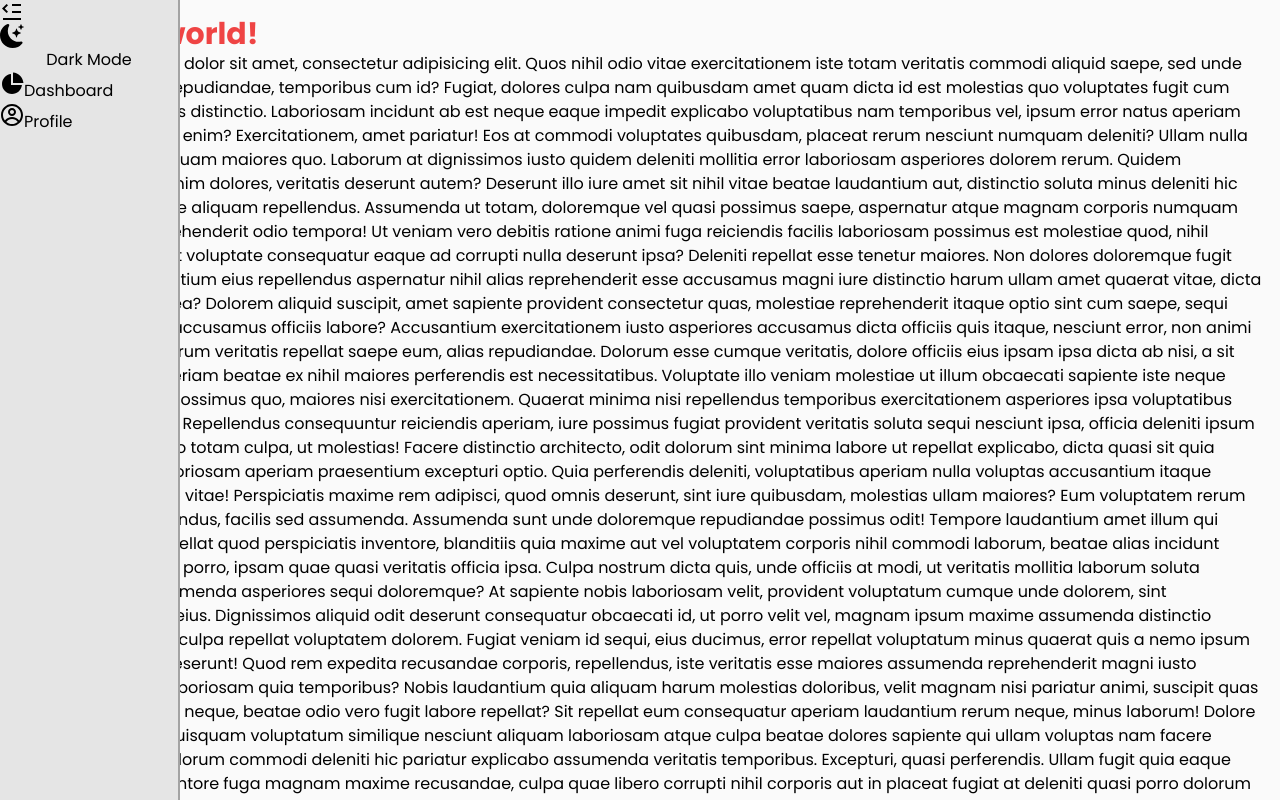
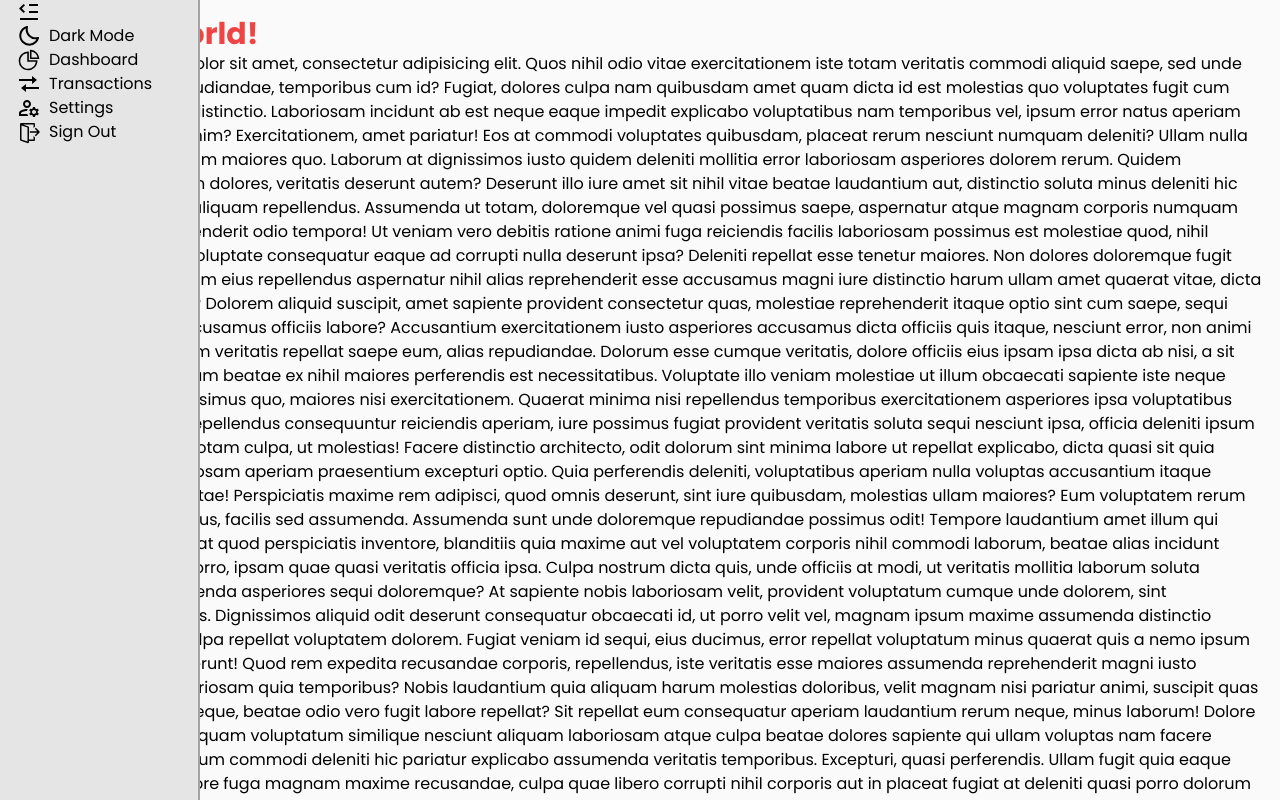
Before and after one commit to BolaGhaly/Admin-Dashboard, a Next.js app: page / in a window 1280 px wide. Both pictures are taken after a click on the button 29 px from the left and 12 px from the top of the page. Shown: the top 800 px of the page. Built offline with nearby package versions, Linux system fonts and the light colour scheme.

Commit message:
Update sideBar + logos

```diff
--- a/components/Sidebar.tsx
+++ b/components/Sidebar.tsx
@@ -17,30 +17,41 @@ const Sidebar = () => {
   return (
     <nav
       className={`fixed min-h-full top-0 left-0 border-r-2 border-neutral-400 ${
-        openSideBar ? "w-[180px]" : "w-[60px]"
+        openSideBar ? "w-[200px]" : "w-[60px]"
       } ${darkMode ? "bg-neutral-700" : "bg-neutral-200"}`}
       ref={ref}
     >
-      <div className={`flex flex-col ${openSideBar ? "" : "items-center"}`}>
+      <div
+        className={`flex flex-col ${
+          openSideBar ? "pl-[17px]" : "items-center"
+        }`}
+      >
         <button
-          className="text-2xl"
+          className={`text-2xl ${darkMode ? "text-white" : "text-black"}`}
           onClick={() => dispatch(openSideBarReverse())}
         >
           {openSideBar ? <Icon name="leftArrow" /> : <Icon name="rightArrow" />}
         </button>
 
         <div className="flex flex-col">
-          <button>
-            <Icon
-              name="darkMode"
-              className={`text-2xl ${darkMode ? "text-white" : "text-black"}`}
-              onClick={() => dispatch(toggledarkMode())}
-            />
-            {openSideBar ? "Dark Mode" : ""}
+          <button
+            className={`flex items-center ${
+              darkMode ? "text-white" : "text-black"
+            }`}
+            onClick={() => dispatch(toggledarkMode())}
+          >
+            <Icon name="darkMode" className="text-2xl" />
+            <span className={`pl-2 ${openSideBar ? "" : "hidden"}`}>
+              Dark Mode
+            </span>
           </button>
           {navData.map((item) => {
             return (
-              <Link key={item.id} href={item.link}>
+              <Link
+                key={item.id}
+                href={item.link}
+                className={`flex items-center`}
+              >
                 <button
                   className={`text-2xl ${
                     darkMode ? "text-white" : "text-black"
@@ -48,12 +59,26 @@ const Sidebar = () => {
                 >
                   <Icon name={`${item.icon}`} />
                 </button>
-                <span className={`${openSideBar ? "" : "hidden"}`}>
+                <span
+                  className={`pl-2 ${openSideBar ? "" : "hidden"} ${
+                    darkMode ? "text-white" : "text-black"
+                  }`}
+                >
                   {item.text}
                 </span>
               </Link>
             );
           })}
+          <button
+            className={`flex items-center ${
+              darkMode ? "text-white" : "text-black"
+            }`}
+          >
+            <Icon name="signOut" className="text-2xl" />
+            <span className={`pl-2 ${openSideBar ? "" : "hidden"}`}>
+              Sign Out
+            </span>
+          </button>
         </div>
       </div>
     </nav>
--- a/utils/sideNavBar.tsx
+++ b/utils/sideNavBar.tsx
@@ -1,14 +1,18 @@
 import { RiMenuFoldLine, RiMenuUnfoldLine } from "react-icons/ri";
-import { RiPieChart2Fill } from "react-icons/ri";
-import { CgProfile } from "react-icons/cg";
-import { BsFillMoonStarsFill } from "react-icons/bs";
+import { AiOutlinePieChart } from "react-icons/ai";
+import { MdOutlineManageAccounts } from "react-icons/md";
+import { BiTransfer } from "react-icons/bi";
+import { VscSignOut } from "react-icons/vsc";
+import { BiMoon } from "react-icons/bi";
 
 const iconTypes = {
   rightArrow: RiMenuUnfoldLine,
   leftArrow: RiMenuFoldLine,
-  dashboard: RiPieChart2Fill,
-  profile: CgProfile,
-  darkMode: BsFillMoonStarsFill,
+  darkMode: BiMoon,
+  dashboard: AiOutlinePieChart,
+  transactions: BiTransfer,
+  profileSettings: MdOutlineManageAccounts,
+  signOut: VscSignOut,
 };
 
 export const navData = [
@@ -20,9 +24,15 @@ export const navData = [
   },
   {
     id: 1,
-    icon: "profile",
-    text: "Profile",
-    link: "/profile",
+    icon: "transactions",
+    text: "Transactions",
+    link: "/transactions",
+  },
+  {
+    id: 2,
+    icon: "profileSettings",
+    text: "Settings",
+    link: "/settings",
   },
 ];
 
```
